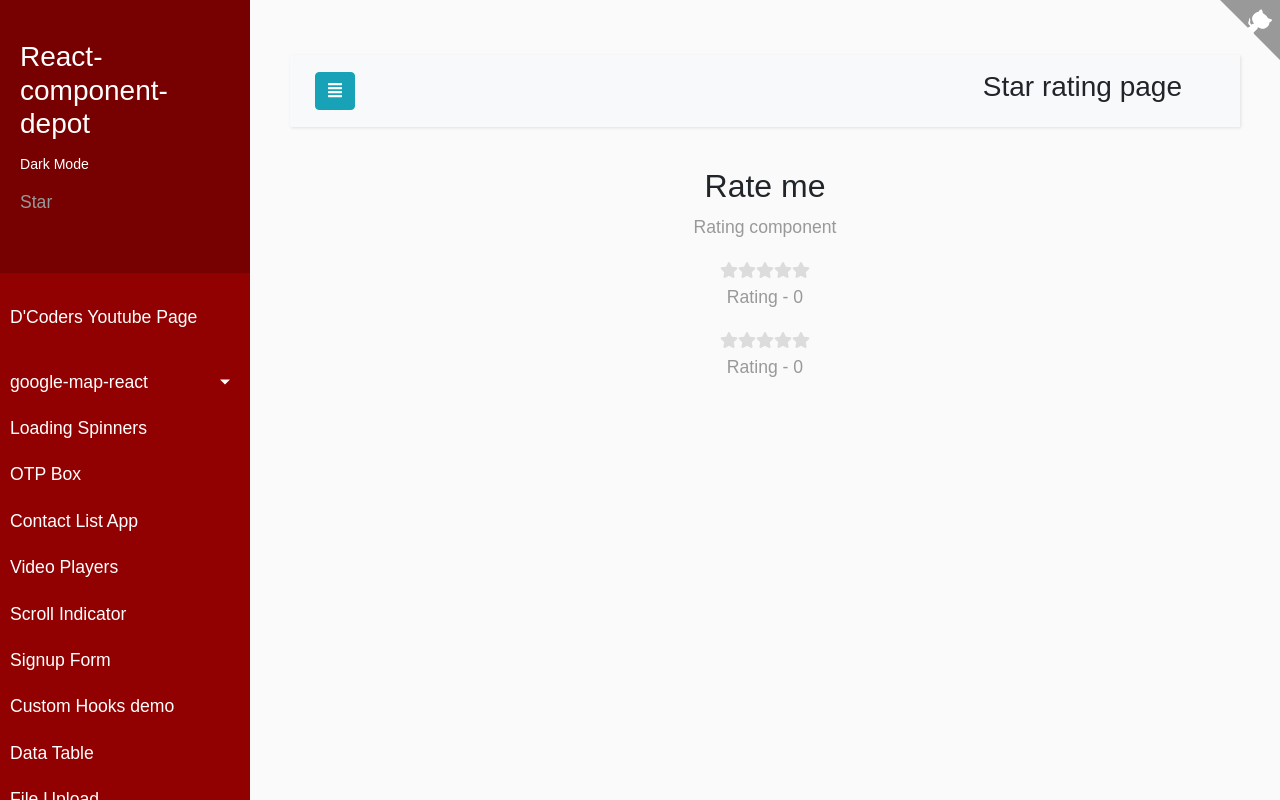
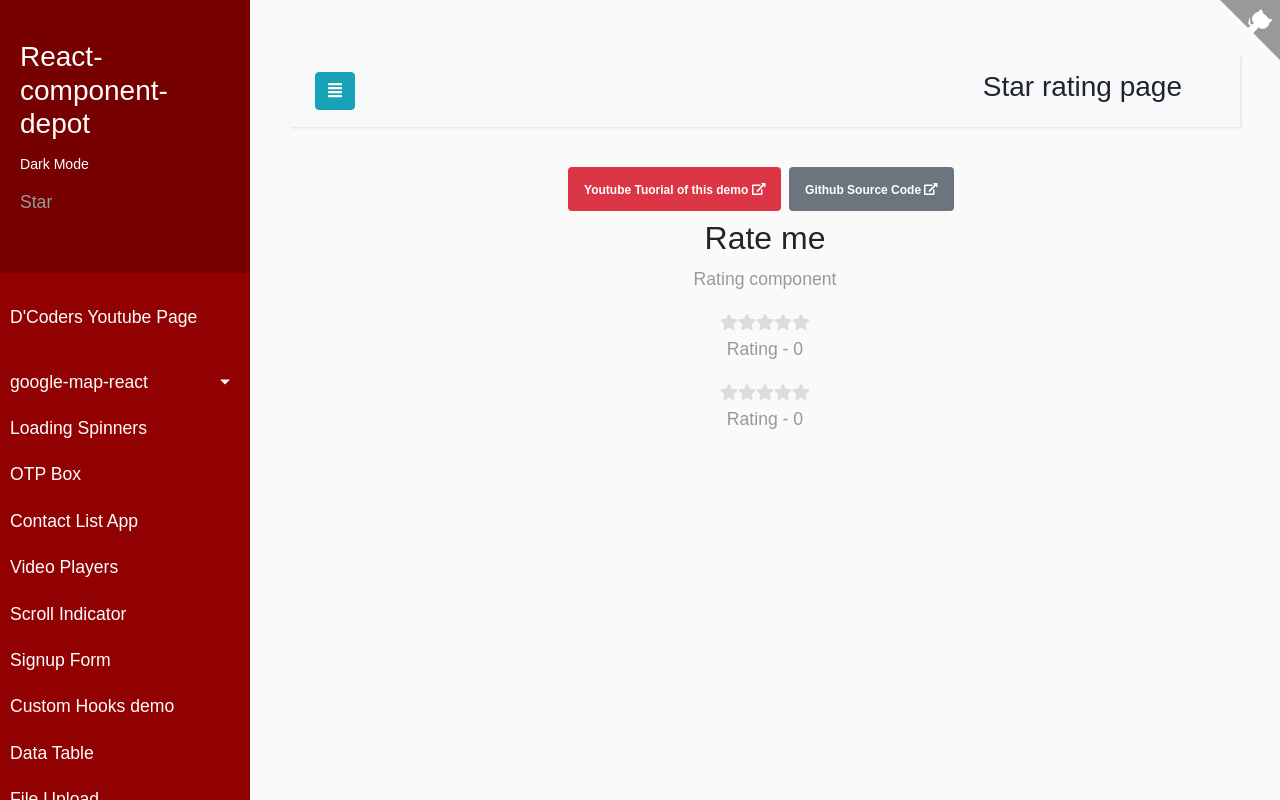
Before and after one commit to codegeous/react-component-depot, a React (Create React App) app: page /rating in a window 1280 px wide. Built offline with nearby package versions, Linux system fonts and the light colour scheme; some icons are missing.

Commit message:
Added external link for rating page

```diff
--- a/src/App.config.js
+++ b/src/App.config.js
@@ -118,6 +118,10 @@ export default {
       tutorial: `${YOUTUBE_BASE}uhgQFqr9ezQ`,
       code: `${GIT_REPO}pages/ImageZoom/index.js`,
     },
+    starRating: {
+      tutorial: `${YOUTUBE_BASE}nErdlbLWqtA`,
+      code: `${GIT_REPO}pages/Rating/index.js`,
+    },
   },
   youtubeVideos: [
     {
--- a/src/pages/Rating/index.js
+++ b/src/pages/Rating/index.js
@@ -1,6 +1,7 @@
 import React, { useState } from "react";
 import Header from "components/Header";
 import Rate from "components/Rate";
+import ExternalInfo from "components/ExternalInfo";
 
 const Rating = () => {
   const [rating, setRating] = useState(0);
@@ -8,6 +9,8 @@ const Rating = () => {
   return (
     <>
       <Header title="Star rating page" />
+
+      <ExternalInfo page="starRating" />
 
       <div className="row">
         <div className="col text-center">
```
